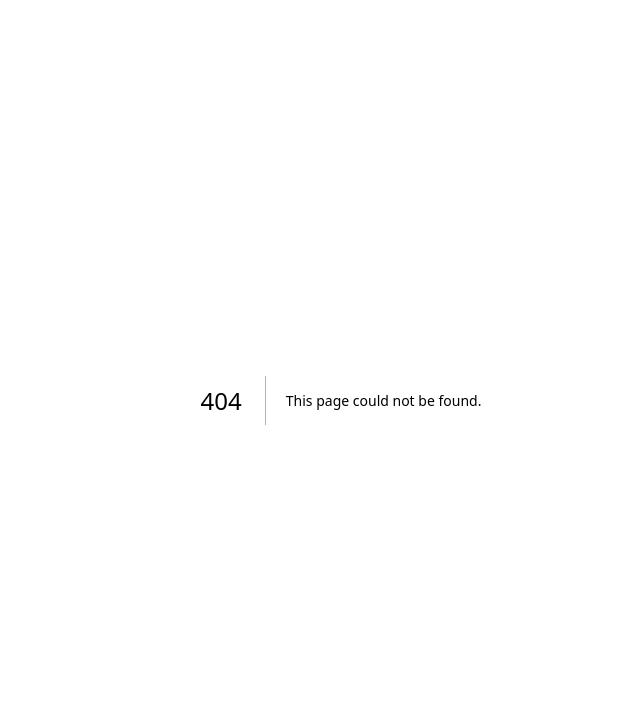
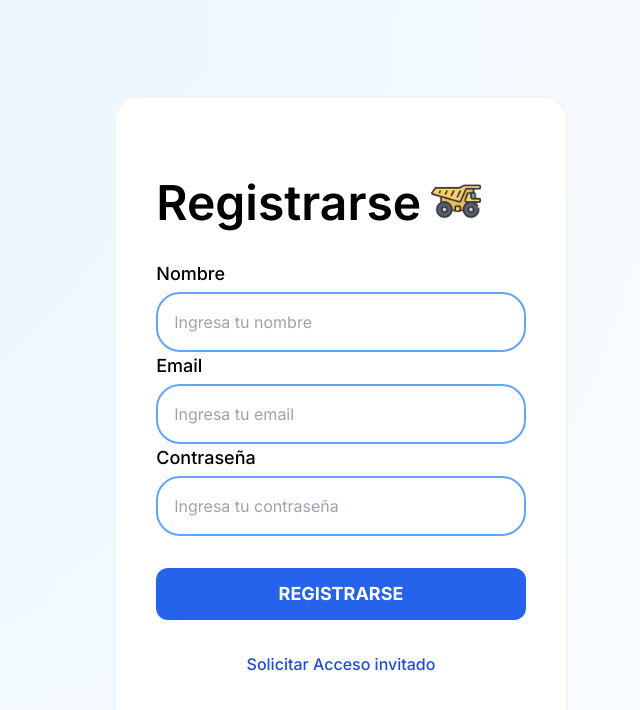
Before and after one commit to ValeHenriquez/minera-front, a Next.js app: page /auth/signup in a window 1280 px wide. Before the commit this address had no page. Shown: the top 710 px of the page, without its empty margins (299-939 px from the left). Built offline with nearby package versions, Linux system fonts and the light colour scheme.

Commit message:
add sign page

```diff
--- /dev/null
+++ b/app/auth/signup/page.tsx
@@ -0,0 +1,12 @@
+'use client'
+import SignUpForm from "@/components/SignUpForm";
+
+const signUpPage = () => {
+    return (
+        <main className="flex min-h-screen flex-col items-center justify-between p-24">
+            <SignUpForm />
+        </main>
+    );
+}
+
+export default signUpPage;
--- /dev/null
+++ b/components/SignUpForm.tsx
@@ -0,0 +1,77 @@
+import * as React from 'react';
+import { useForm } from "react-hook-form";
+import truck from './assets/img/vehiculo.png';
+import Link from 'next/link';
+
+type FormData = {
+    name: string,
+    email: string,
+    password: string
+};
+
+const SignUpForm: React.FC = () => {
+
+    const { register, handleSubmit, reset } = useForm<FormData>();
+
+    const onSubmit = (data: FormData) => {
+        alert(JSON.stringify(data));
+
+        reset();
+
+    };
+
+    return (
+        <form onSubmit={handleSubmit(onSubmit)}>
+            <div className={"bg-white px-10 py-20 rounded-3xl border-2 border-gray-100"}>
+                <div style={{ display: 'flex', alignItems: 'center' }}>
+                    <h1 className="text-black text-5xl font-semibold">Registrarse </h1>
+                    <div className="flex items-center justify-center animate-bounce" style={{ marginLeft: '10px' }}>
+                        <img src={truck.src} style={{ width: '50px' }} />
+                    </div>
+                </div>
+                <div className={"mt-8"}>
+                    <div>
+                        <label className={"text-lg font-medium"}>Nombre</label>
+                        <input
+                            className='w-full rounded-3xl border-2 border-blue-400 rounder-xl p-4 mt-1 bg-ffff'
+                            placeholder='Ingresa tu nombre'
+                            type="name"
+                            {...register("name", { required: true })}
+                        />
+                    </div>
+                    <div>
+                        <label className={"text-lg font-medium"}>Email</label>
+                        <input
+                            className='w-full rounded-3xl border-2 border-blue-400 rounder-xl p-4 mt-1 bg-ffff'
+                            placeholder='Ingresa tu email'
+                            type="email"
+                            {...register("email", { required: true })}
+                        />
+                    </div>
+                    <label className={"text-lg font-medium"}>Contraseña</label>
+                    <input
+                        className='w-full rounded-3xl border-2 border-blue-400 rounder-xl p-4 mt-1 bg-ffff'
+                        placeholder='Ingresa tu contraseña'
+                        type="password"
+                        {...register("password", { required: true })}
+
+                    />
+                    <div className={"mt-8 flex flex-col gap-y-4"}>
+                        <button
+                            className={"activate:scale-[.98] activate:duration-75 hover:scale-[1.01] ease-in-out transition-all bg-blue-600 text-white text-lg font-bold rounded-xl py-3 border-blue-600"}>
+                            REGISTRARSE
+                        </button>
+                    </div>
+                    <div className={"mt-8 flex items-center justify-center"}>
+                        <Link href="/req-access"
+                            className={"font-medium text-base text-blue-700"}>Solicitar Acceso invitado
+                        </Link>
+                    </div>
+                </div>
+            </div>
+        </form>
+    );
+
+}
+
+export default SignUpForm;
```
